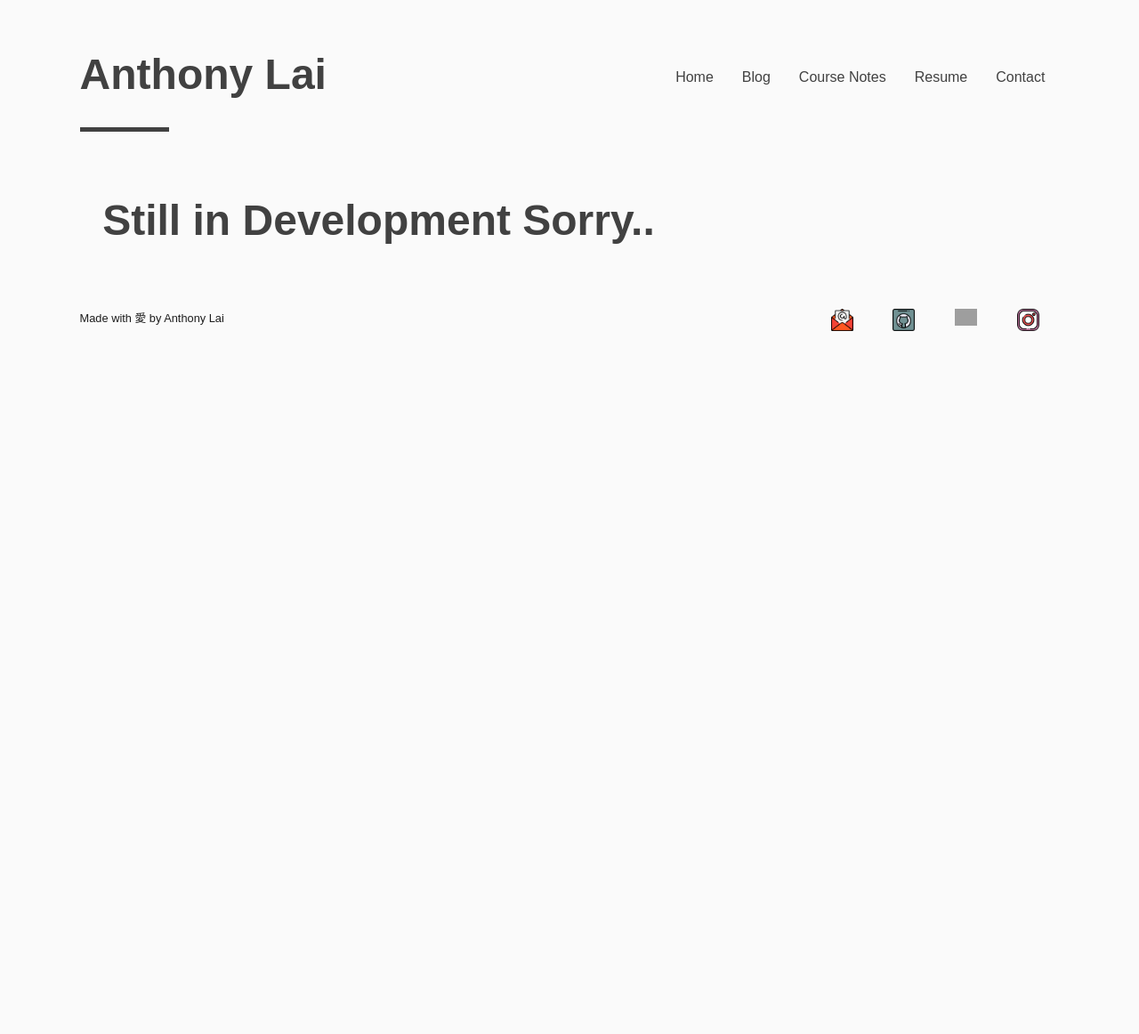
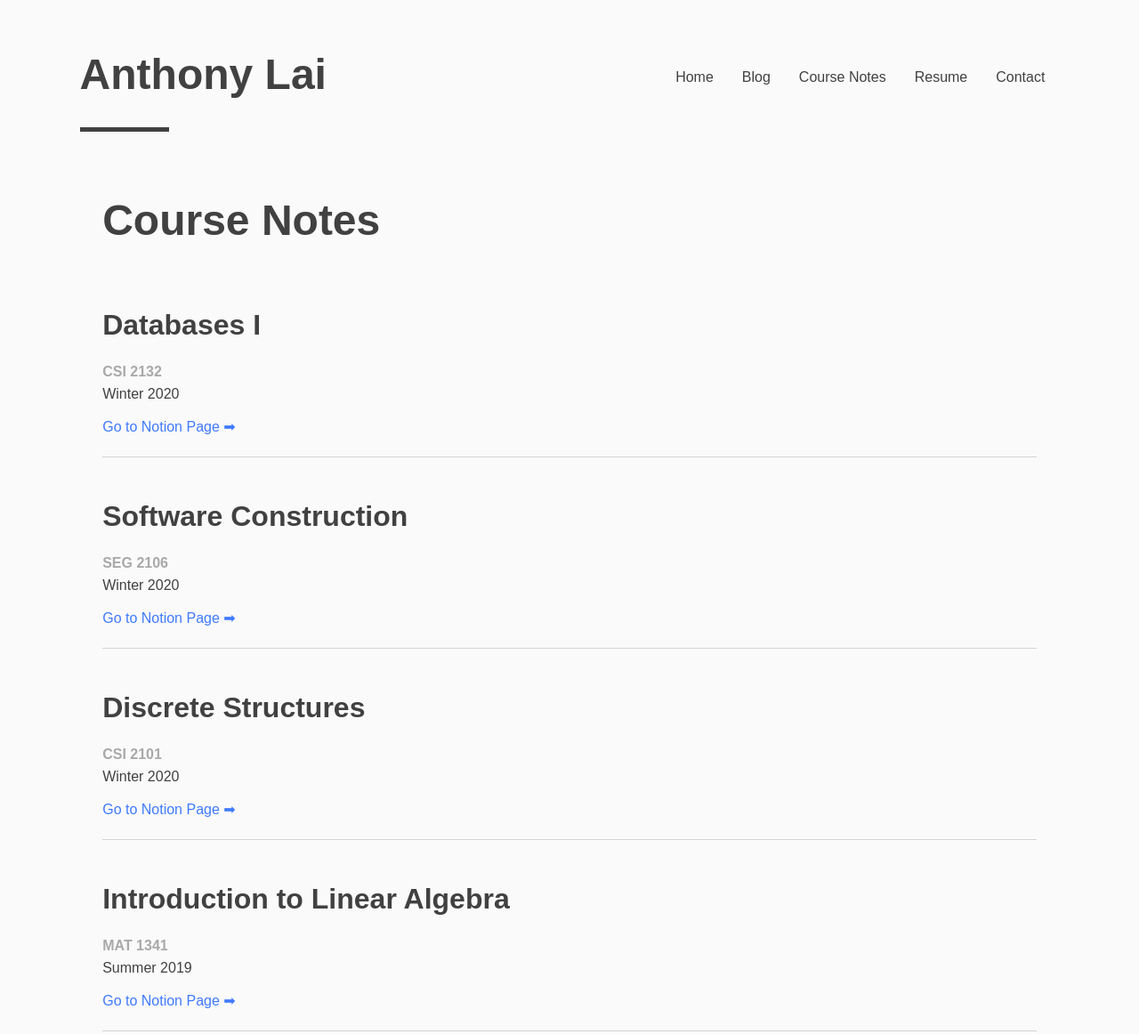
Before and after one commit to AnthonyLaiRH/anthonylai.dev, a Gatsby site: page /notes in a window 1280 px wide. Shown: the top 1162 px of the page at 89% size. Before the commit the page ends 800 px from the top, so only its background shows below. Built offline with nearby package versions, Linux system fonts and the light colour scheme; Gatsby itself is replaced by a stand-in of ours; grey boxes are pictures that could not be loaded.

Commit message:
notes section established

```diff
--- /dev/null
+++ b/src/assets/json/notes_info.json
@@ -0,0 +1,26 @@
+[
+    {
+        "code": "CSI 2132",
+        "name": "Databases I",
+        "sem" : "Winter 2020",
+        "url" : "https://www.notion.so/anthonylairh/CSI-2132-Databases-1-Course-Notes-486d6355f485493b9ee7aa3b8431e26e"
+    },
+    {
+        "code": "SEG 2106",
+        "name": "Software Construction",
+        "sem" : "Winter 2020",
+        "url" : "https://www.notion.so/anthonylairh/SEG-2106-Software-Construction-Course-Notes-1cd479442c4d433ba7c41365a9fc4149"
+    },
+    {
+        "code": "CSI 2101",
+        "name": "Discrete Structures",
+        "sem" : "Winter 2020",
+        "url" : "https://www.notion.so/anthonylairh/CSI-2101-Discrete-Structures-Course-Notes-01d48ba8467748c78a88dc066ab441a3"
+    },
+    {
+        "code": "MAT 1341",
+        "name": "Introduction to Linear Algebra",
+        "sem" : "Summer 2019",
+        "url" : "https://www.notion.so/anthonylairh/MAT-1342-Intro-to-Linear-Algebra-Course-Notes-5b1b0d23e64f4f7b89c711c8fdb5d243"
+    }
+]
--- a/src/pages/notes.js
+++ b/src/pages/notes.js
@@ -4,14 +4,32 @@ import style from "../styles/notes.module.css"
 import SEO from "../components/seo";
 import Layout from "../components/layout/layout";
 
+import data from "../assets/json/notes_info.json";
+
 class NotesPage extends React.Component {
     render(){
-
         return(
             <Layout>
                 <SEO title="Notes" />
                 <div className={style.container}>
-                    <h1>Still in Development Sorry..</h1>
+                    <h1>Course Notes</h1>
+                    {data.map(course => {
+                        return (
+                            <div className={style.listing}>
+                              <h2>{course.name}</h2>
+                              &nbsp;
+
+                              <h4>{course.code}</h4>
+
+                              <p>{course.sem}</p>
+
+                              <br />
+                              <a className={style.link} href={course.url} target="__blank">Go to Notion Page ➡</a>
+                              <br />
+
+                            </div>
+                        )
+                    })}
                 </div>
             </Layout>
         );
--- a/src/styles/notes.module.css
+++ b/src/styles/notes.module.css
@@ -7,3 +7,26 @@
     font-size: 3rem;
     padding: 3vh 0;
 }
+.listing {
+    padding: 3vh 0;
+    margin: 3vh 0;
+    border-bottom: 0.2vh solid lightgray;
+}
+
+.listing h2 {
+    font-size: 2rem;
+    color:#414141;
+}
+
+.listing h4 {
+    color: darkgray;
+    line-height: 2rem;
+}
+
+.link{
+    color:#407aff;
+    text-decoration: none;
+}
+.link:hover{
+    color: #3858a3;
+}
```
